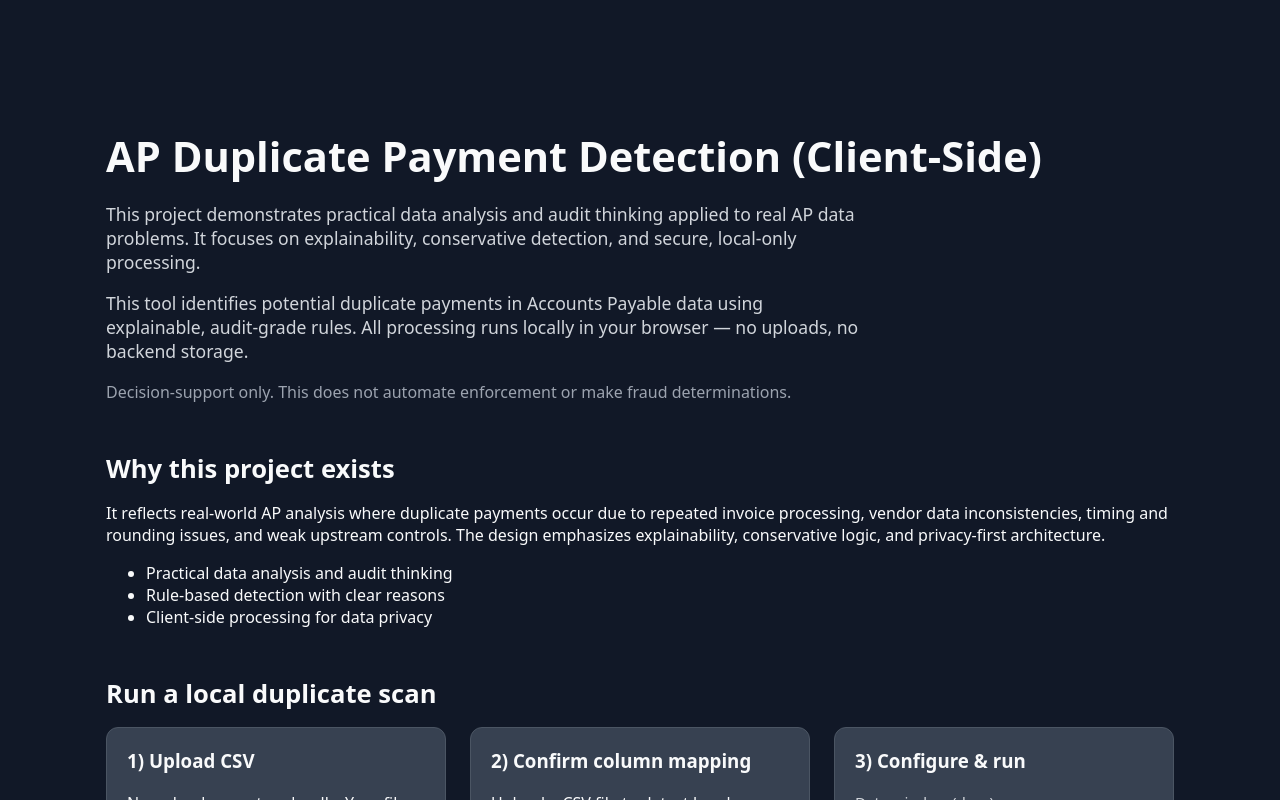
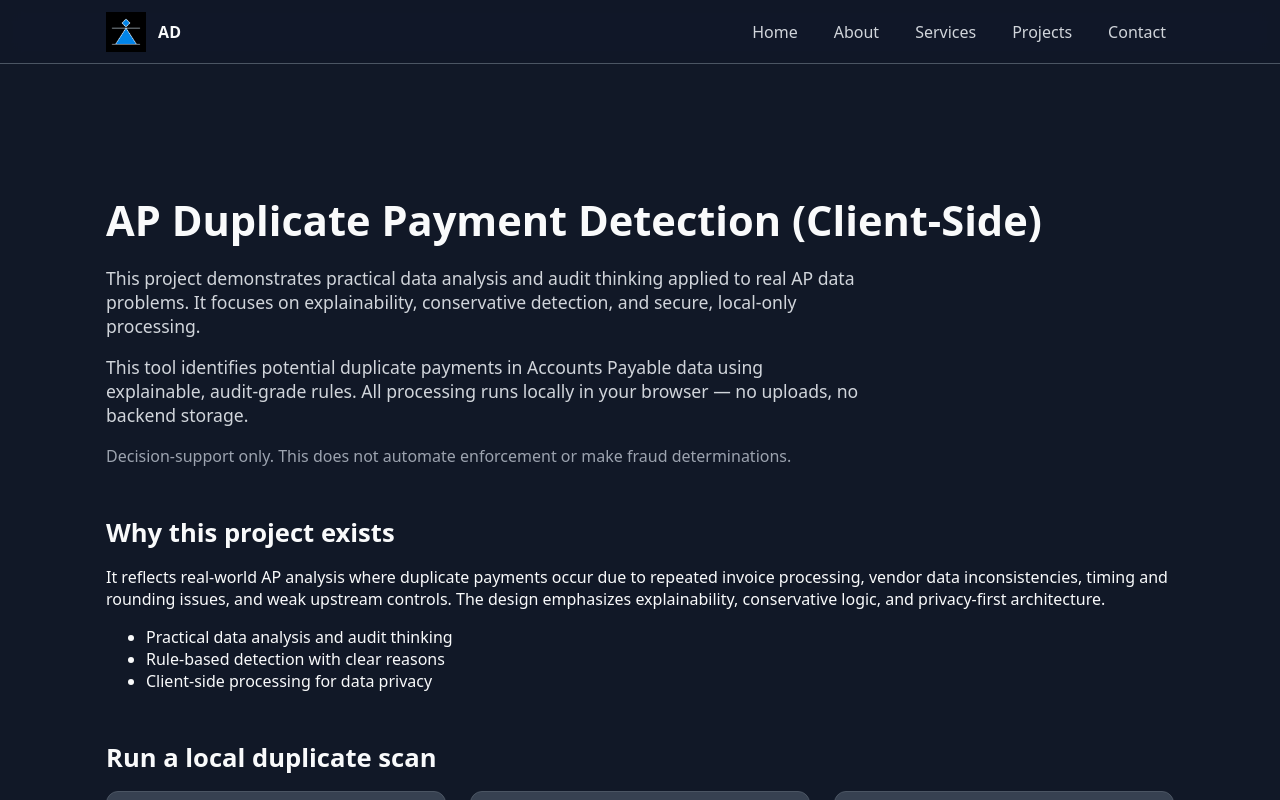
Before and after one commit to duinneacha/adwebsite, a SvelteKit app: page /projects/ap-duplicate-payment-detector in a window 1280 px wide. Shown: the top 800 px of the page. Built offline with nearby package versions, Linux system fonts and the light colour scheme.

Commit message:
tidying up loose files

```diff
--- a/src/routes/projects/ap-duplicate-payment-detector/+page.svelte
+++ b/src/routes/projects/ap-duplicate-payment-detector/+page.svelte
@@ -1,5 +1,5 @@
 <script lang="ts">
-  import { onDestroy } from "svelte";
+  import { onDestroy, onMount } from "svelte";
 
   type ColumnMapping = {
     vendorId: string;
@@ -61,6 +61,7 @@
     rawHeaders: string[];
   };
 
+  let isDark = true;
   let file: File | null = null;
   let headers: string[] = [];
   let mapping: ColumnMapping = emptyMapping();
@@ -75,6 +76,7 @@
   let errorMessage = "";
   let results: WorkerResult | null = null;
   let worker: Worker | null = null;
+  $: logoPath = isDark ? "/adlogo-dark.png" : "/adlogo-light.png";
 
   function emptyMapping(): ColumnMapping {
     return {
@@ -308,6 +310,24 @@
     });
   }
 
+  function applyTheme() {
+    if (typeof document === "undefined") return;
+    const htmlElement = document.documentElement;
+    htmlElement.classList.remove("light-theme", "dark-theme");
+    htmlElement.classList.add(isDark ? "dark-theme" : "light-theme");
+  }
+
+  onMount(() => {
+    const savedTheme = localStorage.getItem("theme");
+    if (savedTheme) {
+      isDark = savedTheme === "dark";
+    } else {
+      isDark = true;
+      localStorage.setItem("theme", "dark");
+    }
+    applyTheme();
+  });
+
   onDestroy(() => {
     worker?.terminate();
   });
@@ -324,6 +344,24 @@
     href="https://www.aidandennehy.ie/projects/ap-duplicate-payment-detector"
   />
 </svelte:head>
+
+<nav class="nav">
+  <div class="container">
+    <div class="brand">
+      <img src={logoPath} alt="AD Logo" class="logo" />
+      <span>AD</span>
+    </div>
+    <div class="nav-right">
+      <ul class="links">
+        <li><a href="/#home">Home</a></li>
+        <li><a href="/#about">About</a></li>
+        <li><a href="/#services">Services</a></li>
+        <li><a href="/#projects">Projects</a></li>
+        <li><a href="/#contact">Contact</a></li>
+      </ul>
+    </div>
+  </div>
+</nav>
 
 <main class="project-page">
   <section class="intro">
@@ -597,6 +635,74 @@
 </main>
 
 <style>
+  .nav {
+    position: sticky;
+    top: 0;
+    z-index: 10;
+    background: rgba(17, 24, 39, 0.9);
+    backdrop-filter: saturate(180%) blur(10px);
+    border-bottom: 1px solid var(--border-color);
+    height: var(--header-height);
+    display: flex;
+    align-items: center;
+  }
+
+  .light-theme .nav {
+    background: rgba(255, 255, 255, 0.9);
+  }
+
+  .container {
+    max-width: 1100px;
+    margin: 0 auto;
+    padding: 0 16px;
+    width: 100%;
+    display: flex;
+    justify-content: space-between;
+    align-items: center;
+  }
+
+  .nav-right {
+    display: flex;
+    align-items: center;
+    gap: 20px;
+  }
+
+  .brand {
+    font-weight: 700;
+    letter-spacing: 0.3px;
+    display: flex;
+    align-items: center;
+    gap: 12px;
+  }
+
+  .logo {
+    height: 40px;
+    width: auto;
+    transition: opacity 0.3s ease;
+  }
+
+  .links {
+    list-style: none;
+    display: flex;
+    gap: 20px;
+    margin: 0;
+    padding: 0;
+  }
+
+  .links a {
+    text-decoration: none;
+    color: var(--text-secondary);
+    padding: 6px 8px;
+    border-radius: 6px;
+    transition: all 0.2s ease;
+  }
+
+  .links a:hover,
+  .links a:focus {
+    background: var(--bg-secondary);
+    color: var(--text-primary);
+  }
+
   .project-page {
     max-width: 1100px;
     margin: 0 auto;
```
